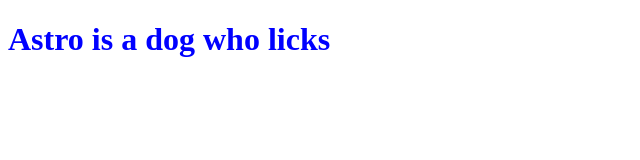
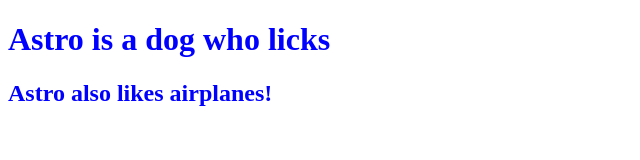
Before and after one commit to mckenzieandrews/danielJAmoils.github.io, a plain HTML site: page index.html in a window 1280 px wide. Shown: the whole page, without its empty margins (0-640 px from the left). Drawn offline with Linux system fonts and the light colour scheme.

Commit message:
Update index.html

```diff
--- a/index.html
+++ b/index.html
@@ -6,5 +6,7 @@
   </head>
   <body>
     <h1>Astro is a dog who licks</h1>
+
+    <h2> Astro also likes airplanes! </h2>
   </body>
 </html>
```
